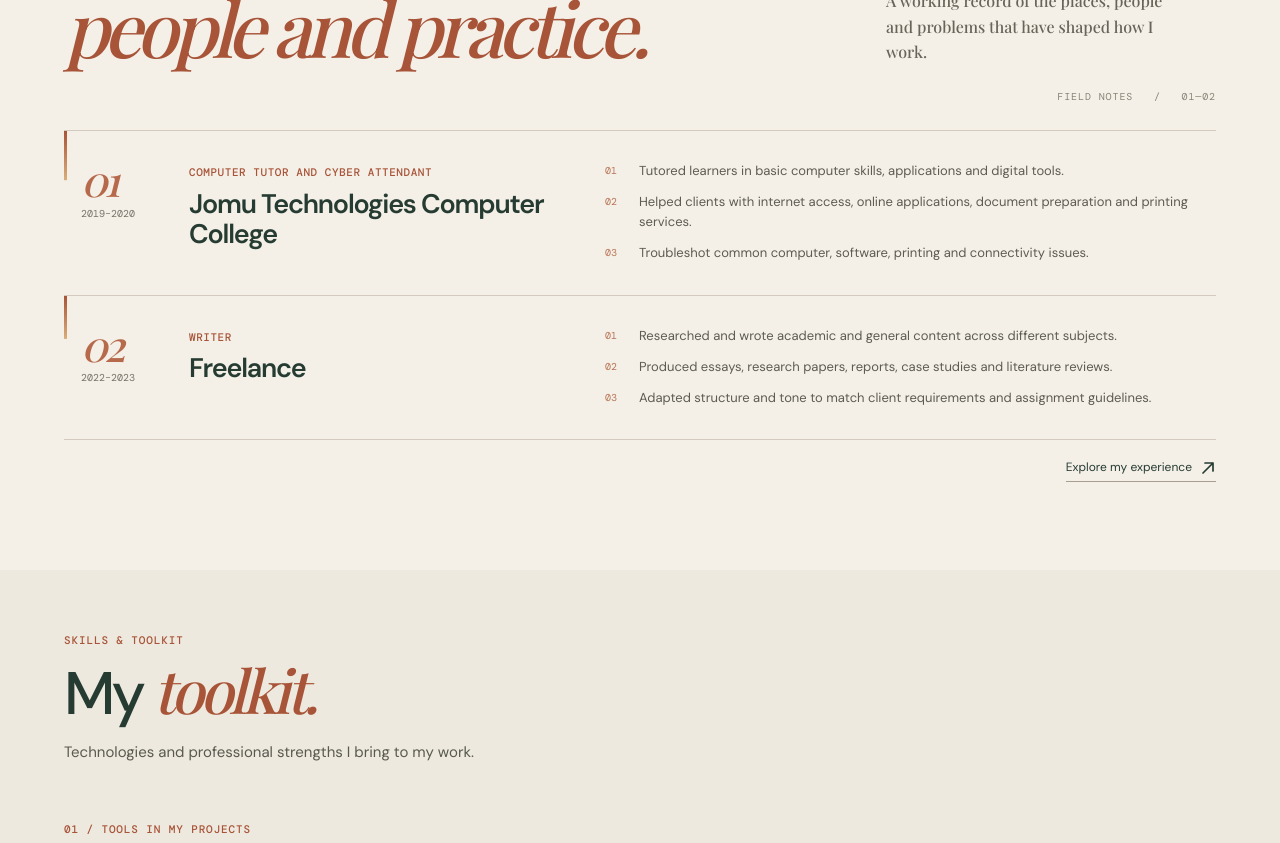
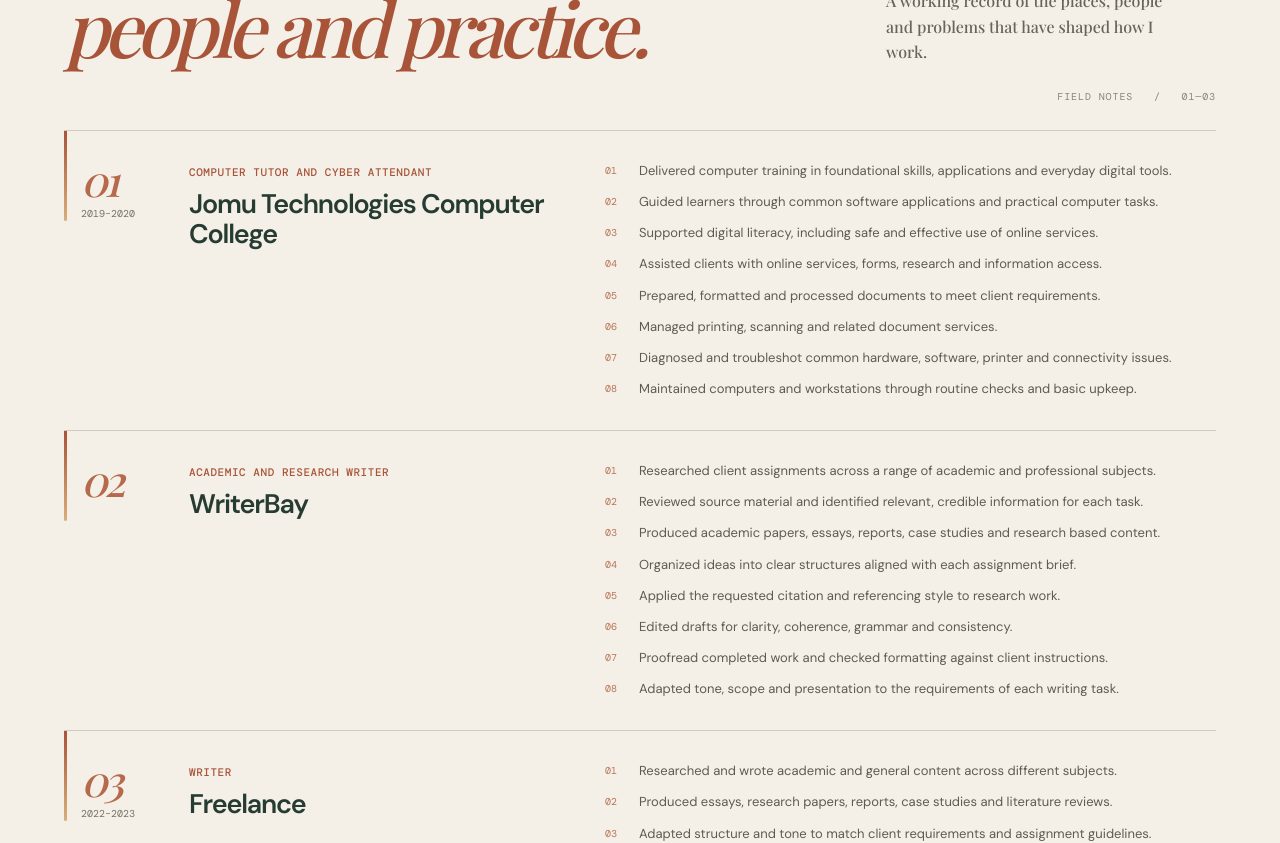
Before and after one commit to NoxxyTheMain/My-Portfolio, a Next.js app: page / in a window 1280 px wide. Shown: the part 3080-3923 px from the top of the page. Built offline with nearby package versions, Linux system fonts and the light colour scheme; a web font is replaced by a local one.

Commit message:
Add WriterBay and expand experience details

```diff
--- a/app/components.tsx
+++ b/app/components.tsx
@@ -46,11 +46,11 @@ export function ExperienceShowcase({ preview = false }: { preview?: boolean }) {
     <header className="experience-editorial-head">
       <div><p className="section-label">Experience / Selected chapters</p><Heading>Work shaped by<br /><em>people and practice.</em></Heading></div>
       <p className="experience-editorial-deck">A working record of the places, people and problems that have shaped how I work.</p>
-      <span className="experience-edition">FIELD NOTES&nbsp;&nbsp; / &nbsp;&nbsp;01—02</span>
+      <span className="experience-edition">FIELD NOTES&nbsp;&nbsp; / &nbsp;&nbsp;01—03</span>
     </header>
     <div className="experience-entries">
       {experience.map((item, index) => <article className="experience-entry" key={item.organization + item.role}>
-        <aside className="experience-entry-index"><span>{String(index + 1).padStart(2, "0")}</span><time>{item.dates}</time></aside>
+        <aside className="experience-entry-index"><span>{String(index + 1).padStart(2, "0")}</span>{item.dates && <time>{item.dates}</time>}</aside>
         <div className="experience-entry-title"><p>{item.role}</p><h3>{item.organization}</h3></div>
         <div className="experience-entry-details">{item.details.map((detail, detailIndex) => <p key={detail}><span>{String(detailIndex + 1).padStart(2, "0")}</span>{detail}</p>)}</div>
       </article>)}
--- a/content/site.ts
+++ b/content/site.ts
@@ -56,8 +56,9 @@ export const education = [
 ];
 
 export const experience = [
-  { organization: "Jomu Technologies Computer College", role: "Computer Tutor and Cyber Attendant", dates: "2019–2020", details: ["Tutored learners in basic computer skills, applications and digital tools.", "Helped clients with internet access, online applications, document preparation and printing services.", "Troubleshot common computer, software, printing and connectivity issues."] },
-  { organization: "Freelance", role: "Writer", dates: "2022–2023", details: ["Researched and wrote academic and general content across different subjects.", "Produced essays, research papers, reports, case studies and literature reviews.", "Adapted structure and tone to match client requirements and assignment guidelines."] }
+  { organization: "Jomu Technologies Computer College", role: "Computer Tutor and Cyber Attendant", dates: "2019–2020", details: ["Delivered computer training in foundational skills, applications and everyday digital tools.", "Guided learners through common software applications and practical computer tasks.", "Supported digital literacy, including safe and effective use of online services.", "Assisted clients with online services, forms, research and information access.", "Prepared, formatted and processed documents to meet client requirements.", "Managed printing, scanning and related document services.", "Diagnosed and troubleshot common hardware, software, printer and connectivity issues.", "Maintained computers and workstations through routine checks and basic upkeep."] },
+  { organization: "WriterBay", role: "Academic and Research Writer", dates: "", details: ["Researched client assignments across a range of academic and professional subjects.", "Reviewed source material and identified relevant, credible information for each task.", "Produced academic papers, essays, reports, case studies and research based content.", "Organized ideas into clear structures aligned with each assignment brief.", "Applied the requested citation and referencing style to research work.", "Edited drafts for clarity, coherence, grammar and consistency.", "Proofread completed work and checked formatting against client instructions.", "Adapted tone, scope and presentation to the requirements of each writing task."] },
+  { organization: "Freelance", role: "Writer", dates: "2022–2023", details: ["Researched and wrote academic and general content across different subjects.", "Produced essays, research papers, reports, case studies and literature reviews.", "Adapted structure and tone to match client requirements and assignment guidelines.", "Reviewed briefs to understand each client's topic, scope and expected format.", "Gathered and organized information to support clear, well-structured drafts.", "Edited written work for readability, flow, grammar and consistency.", "Proofread final documents and checked presentation details before delivery.", "Communicated revisions and incorporated client feedback into updated drafts."] }
 ];
 
 export const services = [
```
